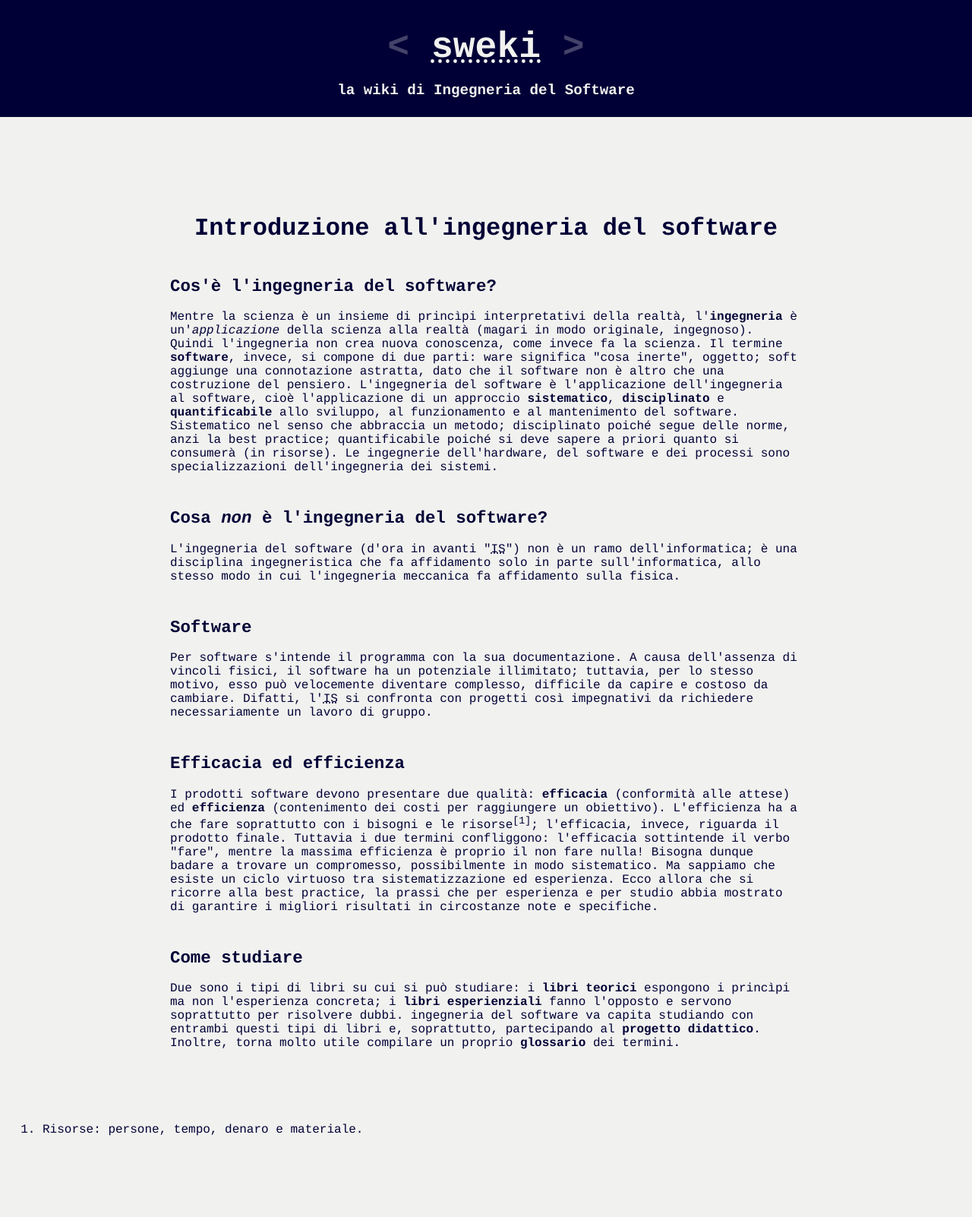
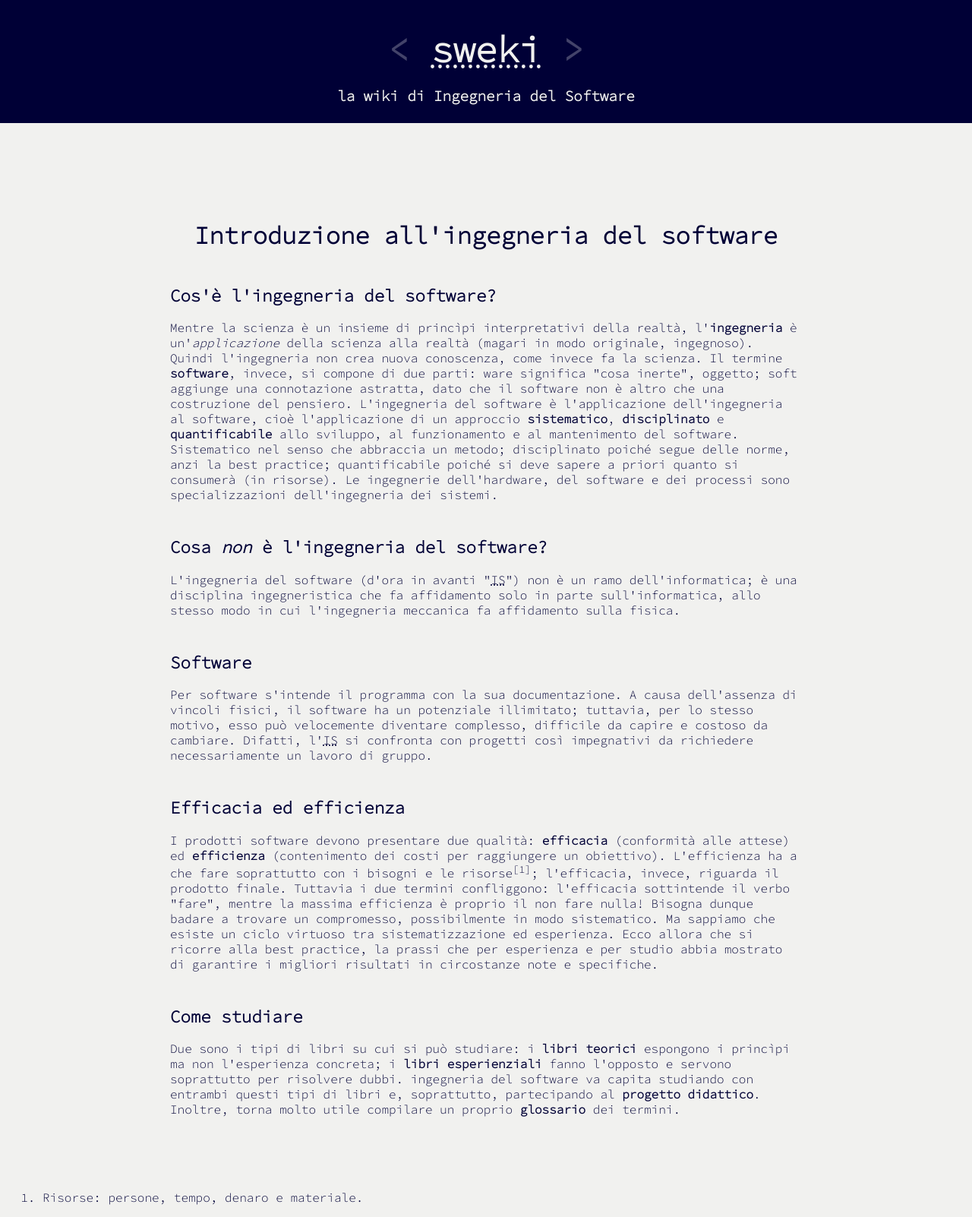
Before and after one commit to pit1988/sweki, a PHP site: page /01_intro.html in a window 1280 px wide. Shown: the whole page at 76% size. Before the commit the page ends 1495 px from the top, so only its background shows below. Run offline with PHP 8.4, Linux system fonts and the light colour scheme.

Commit message:
cambiato font (Source Code Pro)

```diff
--- a/main.css
+++ b/main.css
@@ -1,8 +1,10 @@
+@import url('https://fonts.googleapis.com/css?family=Source+Code+Pro:300');
+
 body {
 	background-color: #F1F1EF;
 	color: #000036;
 	margin: auto;
-	font-family: Courier;
+	font-family: 'Source Code Pro', Courier;
 }
 
 a {
```
